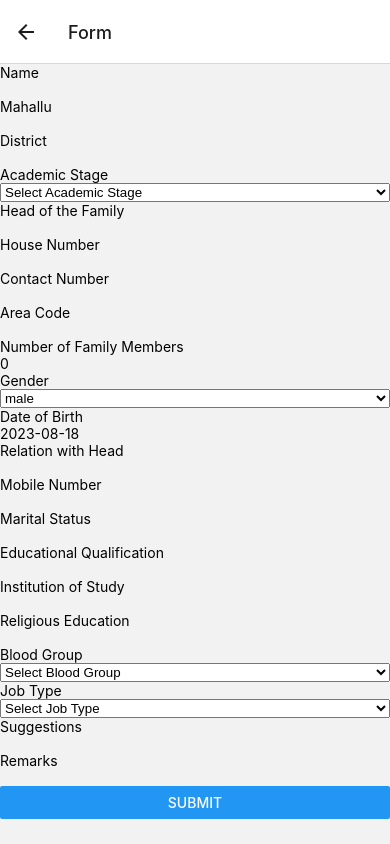
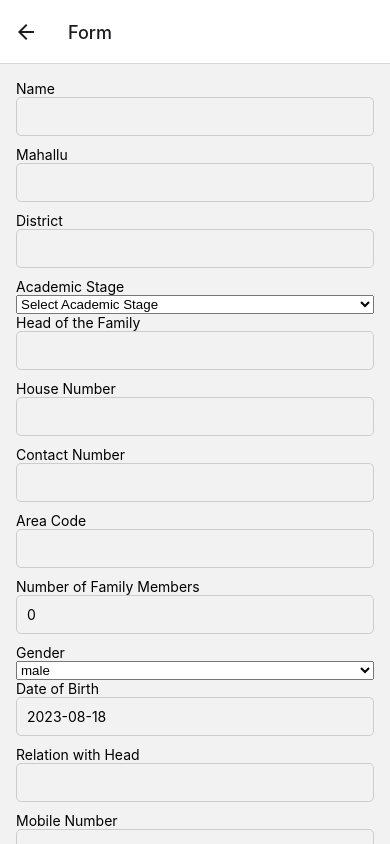
Before and after one commit to ajnanmvr/CDC-Connect, a React Native app: screen /Form in a window 390 px wide. Built offline with nearby package versions, Linux system fonts and the light colour scheme.

Commit message:
Form Raedy

```diff
--- a/src/screens/Form.jsx
+++ b/src/screens/Form.jsx
@@ -1,5 +1,7 @@
 import React, {useState} from 'react';
-import {View, Text, Button, ScrollView, TextInput} from 'react-native';
+import {View, Text, Button, ScrollView, StyleSheet} from 'react-native';
+import InputField from '../components/InputField';
+
 import { Picker } from '@react-native-picker/picker';
 
 const AcademicStages = [
@@ -68,10 +70,10 @@ const Form = () => {
     console.log('Submitted:', formData);
   };
   return (
-    <ScrollView>
+    <ScrollView contentContainerStyle={styles.container}>
       <View>
         <Text>Name</Text>
-        <TextInput
+        <InputField
           value={formData.name}
           onChangeText={value => handleInputChange('name', value)}
         />
@@ -79,7 +81,7 @@ const Form = () => {
 
       <View>
         <Text>Mahallu</Text>
-        <TextInput
+        <InputField
           value={formData.mahallu}
           onChangeText={value => handleInputChange('mahallu', value)}
         />
@@ -87,7 +89,7 @@ const Form = () => {
 
       <View>
         <Text>District</Text>
-        <TextInput
+        <InputField
           value={formData.district}
           onChangeText={value => handleInputChange('district', value)}
         />
@@ -107,7 +109,7 @@ const Form = () => {
 
       <View>
         <Text>Head of the Family</Text>
-        <TextInput
+        <InputField
           value={formData.headOfTheFamily}
           onChangeText={value => handleInputChange('headOfTheFamily', value)}
         />
@@ -115,7 +117,7 @@ const Form = () => {
 
       <View>
         <Text>House Number</Text>
-        <TextInput
+        <InputField
           value={formData.houseNumber}
           onChangeText={value => handleInputChange('houseNumber', value)}
         />
@@ -123,7 +125,7 @@ const Form = () => {
 
       <View>
         <Text>Contact Number</Text>
-        <TextInput
+        <InputField
           value={formData.contactNumber}
           onChangeText={value => handleInputChange('contactNumber', value)}
         />
@@ -131,7 +133,7 @@ const Form = () => {
 
       <View>
         <Text>Area Code</Text>
-        <TextInput
+        <InputField
           value={formData.areaCode}
           onChangeText={value => handleInputChange('areaCode', value)}
         />
@@ -139,7 +141,7 @@ const Form = () => {
 
       <View>
         <Text>Number of Family Members</Text>
-        <TextInput
+        <InputField
           value={formData.numberOfFamilyMembers.toString()}
           onChangeText={value =>
             handleInputChange('numberOfFamilyMembers', parseInt(value, 10))
@@ -162,7 +164,7 @@ const Form = () => {
 
       <View>
         <Text>Date of Birth</Text>
-        <TextInput
+        <InputField
           value={formData.dob}
           onChangeText={value => handleInputChange('dob', value)}
           keyboardType="numeric"
@@ -171,7 +173,7 @@ const Form = () => {
 
       <View>
         <Text>Relation with Head</Text>
-        <TextInput
+        <InputField
           value={formData.relationWithHead}
           onChangeText={value => handleInputChange('relationWithHead', value)}
         />
@@ -179,7 +181,7 @@ const Form = () => {
 
       <View>
         <Text>Mobile Number</Text>
-        <TextInput
+        <InputField
           value={formData.mobileNumber}
           onChangeText={value => handleInputChange('mobileNumber', value)}
         />
@@ -187,7 +189,7 @@ const Form = () => {
 
       <View>
         <Text>Marital Status</Text>
-        <TextInput
+        <InputField
           value={formData.maritalStatus}
           onChangeText={value => handleInputChange('maritalStatus', value)}
         />
@@ -195,7 +197,7 @@ const Form = () => {
 
       <View>
         <Text>Educational Qualification</Text>
-        <TextInput
+        <InputField
           value={formData.educationalQualification}
           onChangeText={value =>
             handleInputChange('educationalQualification', value)
@@ -205,7 +207,7 @@ const Form = () => {
 
       <View>
         <Text>Institution of Study</Text>
-        <TextInput
+        <InputField
           value={formData.institutionOfStudy}
           onChangeText={value => handleInputChange('institutionOfStudy', value)}
         />
@@ -213,7 +215,7 @@ const Form = () => {
 
       <View>
         <Text>Religious Education</Text>
-        <TextInput
+        <InputField
           value={formData.religiousEducation}
           onChangeText={value => handleInputChange('religiousEducation', value)}
         />
@@ -248,7 +250,7 @@ const Form = () => {
 
       <View>
         <Text>Suggestions</Text>
-        <TextInput
+        <InputField
           value={formData.suggestions}
           onChangeText={value => handleInputChange('suggestions', value)}
         />
@@ -256,7 +258,7 @@ const Form = () => {
 
       <View>
         <Text>Remarks</Text>
-        <TextInput
+        <InputField
           value={formData.remarks}
           onChangeText={value => handleInputChange('remarks', value)}
         />
@@ -266,5 +268,21 @@ const Form = () => {
     </ScrollView>
   );
 };
-
+const styles = StyleSheet.create({
+  container: {
+    flexGrow: 1,
+    padding: 16,
+  },
+  input: {
+    borderWidth: 1,
+    borderColor: 'gray',
+    padding: 10,
+    marginBottom: 10,
+  },
+  picker: {
+    borderWidth: 1,
+    borderColor: 'gray',
+    marginBottom: 10,
+  },
+});
 export default Form;
--- a/src/screens/Home.tsx
+++ b/src/screens/Home.tsx
@@ -21,6 +21,10 @@ export default function Home({navigation}: HomeProps) {
         title={'Go to OTPInput'}
         onPress={() => navigation.navigate('OTPInput')}
       />
+      <Button
+        title={'Go to Form'}
+        onPress={() => navigation.navigate('Form')}
+      />
     </Screen>
   );
 }
```
